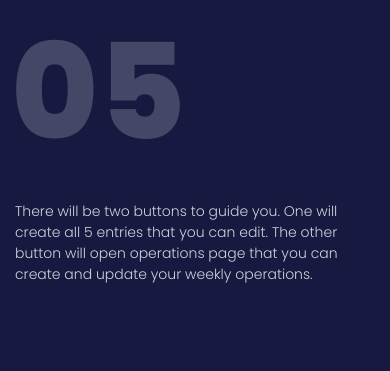
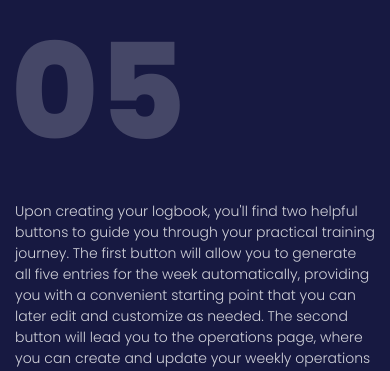
Before and after one commit to AidaLog/aidalog, a Django app: page /logbook/ in a window 390 px wide. Shown: the part 4967-5338 px from the top of the page. Run offline with Django 4.2, Linux system fonts and the light colour scheme; some libraries are stand-ins or nearby versions.

Commit message:
text formating

```diff
--- a/templates/logbook/logbook_home.html
+++ b/templates/logbook/logbook_home.html
@@ -66,12 +66,15 @@
 
         <div class="section">
             <div class="container align-items-center">
-            <!--  01 -->
-                <div class="row">
+                <!-- how to use title-->
+                <h1 class="profile-title text-center mb-5">How to use <span class="text-primary">AidaLog</span></h1>
+
+                <div class="row mt-5">
+
                     <div class="col-lg-6 col-md-6">
-                        <h1 class="profile-title text-left">Creating and <span class="text-info">Setting</span> Account</h1>
+                        <h1 class="profile-title text-left">Creating and <span class="text-success">Setting</span> Account</h1>
                         <h5 class="text-on-back">01</h5>
-                        <p class="profile-description mt-2">sign up by providing required information then login. To start using AidaLog you must first set up your training account by filling in you Full Name, Practical Training location etc.</p>
+                        <p class="profile-description mt-2">To start using AidaLog, simply sign up by providing your Full Name, Practical Training location, and other required information. Once registered, you can easily log in using your chosen username and password.</p>
                     </div>
                     <div class="col-md-6">
                         <div class="row justify-content-between align-items-center">
@@ -109,6 +112,12 @@
             <div class="section">
                 <div class="container">
                     <div class="row justify-content-between">
+                        <div class="col-md-5">
+                            <h1 class="profile-title text-left">Accessing Aida From Projects</h1>
+                            <h5 class="text-on-back">02</h5>
+                            <p class="profile-description text-left mt-2">Once you log in to AidaLog, you will be directed to the website main page. From there, click on the "AidaLog" tab and select "Explore" to access the app. Feel free to explore and navigate through various projects</p>
+                        </div>
+
                         <div class="col-md-6">
                             <div class="row justify-content-between align-items-center">
                                 <div id="" class="carousel slide" data-ride="carousel">
@@ -123,11 +132,7 @@
                                 </div>
                             </div>
                         </div>
-                        <div class="col-md-5">
-                            <h1 class="profile-title text-left">Accessing Aida From Projects</h1>
-                            <h5 class="text-on-back">02</h5>
-                            <p class="profile-description text-left mt-2">Right After logging in you will end up here. On aidaLog tab press explore to access the app. You can roam around to check out other projects.</p>
-                        </div>
+
                     </div>
                 </div>
             </div>
@@ -139,7 +144,7 @@
                         <div class="col-md-5">
                             <h1 class="profile-title text-left">Creating Logbook</h1>
                             <h5 class="text-on-back">03</h5>
-                            <p class="profile-description text-left mt-2">On navigation menu(top right) there is a catalog link. Or you can open "My Logbooks" to see lists of created logbooks. Also from that page you can create a new logbook</p>
+                            <p class="profile-description text-left mt-2">After logging in, you can find the navigation menu at the top right corner. Click on the "Catalog" link to explore the available options. Alternatively, you can open "My Logbooks" to view a list of logbooks you have created. From this page, you have the option to create a new logbook and start organizing your training data efficiently.</p>
                         </div>
 
                         <div class="col-md-6">
@@ -164,7 +169,7 @@
                         <div class="col-md-5">
                             <h1 class="profile-title text-left">Initializing Logbook</h1>
                             <h5 class="text-on-back">04</h5>
-                            <p class="profile-description text-left mt-2">After clicking <span class="btn btn-sm btn-round">+ Create logbook</span> a simple form will prompt for week number and starting date (Monday date for the week)</p>
+                            <p class="profile-description text-left mt-2">Once you click on the <span class="btn btn-sm btn-round">+ Create logbook</span> button, a simple form will appear, prompting you to enter the week number and the starting date (Monday's date) for the week. This information will help organize your logbook effectively, allowing you to keep track of your practical training progress systematically.</p>
                         </div>
 
                         <div class="col-md-6">
@@ -186,7 +191,11 @@
             <div class="section">
               <div class="container">
                 <div class="row justify-content-between">
-
+                    <div class="col-md-5">
+                        <h1 class="profile-title text-left">Creating Entries & operations</h1>
+                        <h5 class="text-on-back">05</h5>
+                        <p class="profile-description text-left mt-2">Upon creating your logbook, you'll find two helpful buttons to guide you through your practical training journey. The first button will allow you to generate all five entries for the week automatically, providing you with a convenient starting point that you can later edit and customize as needed. The second button will lead you to the operations page, where you can create and update your weekly operations</p>
+                    </div>
                     <div class="col-md-6">
                         <div class="row justify-content-between align-items-center">
                         <div id="" class="carousel slide" data-ride="carousel">
@@ -198,12 +207,6 @@
                             </div>
                         </div>
                         </div>
-                  </div>
-
-                  <div class="col-md-5">
-                    <h1 class="profile-title text-left">Creating Entries & operations</h1>
-                    <h5 class="text-on-back">05</h5>
-                    <p class="profile-description text-left mt-2">There will be two buttons to guide you. One will create all 5 entries that you can edit. The other button will open operations page that you can create and update your weekly operations.</p>
                     </div>
                 </div>
               </div>
@@ -280,7 +283,7 @@
                     <div class="col-md-3">
                         <ul class="nav">
                             <li class="nav-item">
-                                <a href="https://eddiegulay.me" class="nav-link">
+                                <a href="https://eddiegulay.me" class="nav-link" target="_blank">
                                     Meet the creator
                                 </a>
                             </li>
```
Lines whose indentation alone changed are shown as unchanged.
